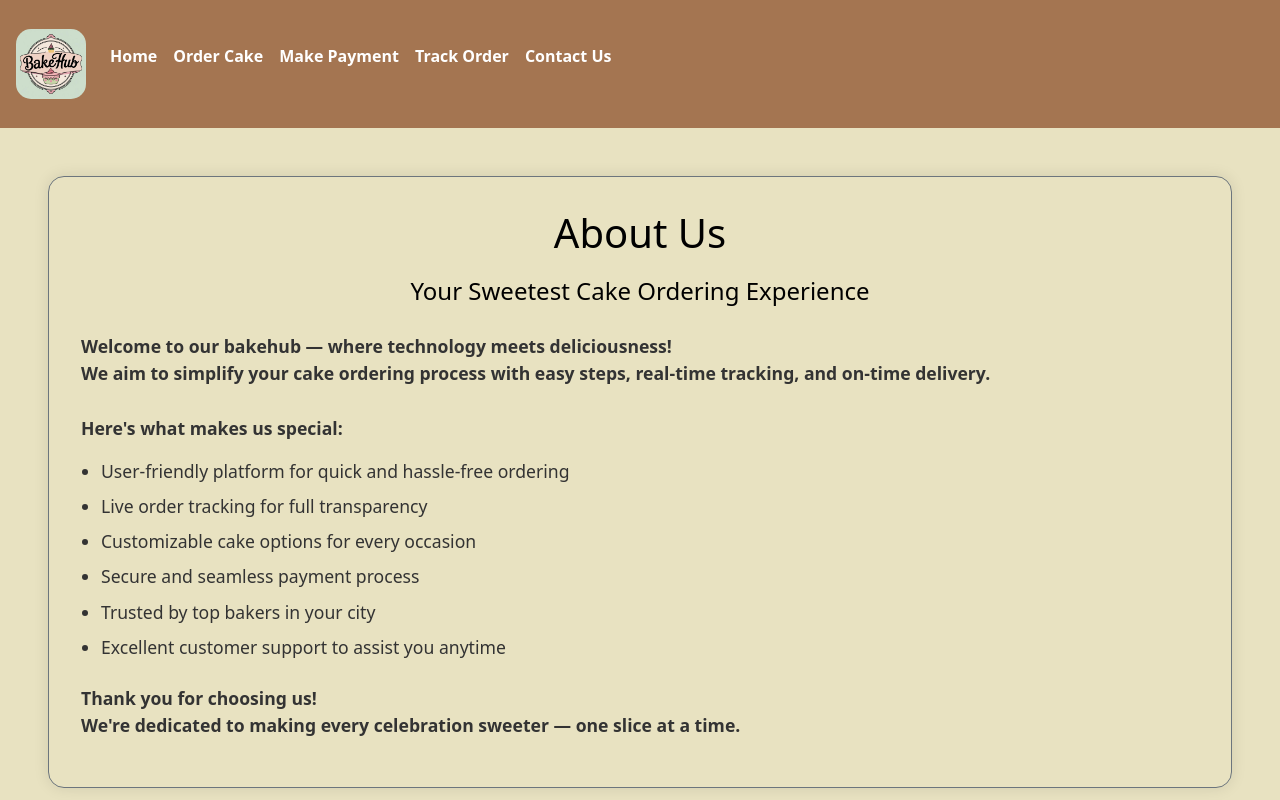
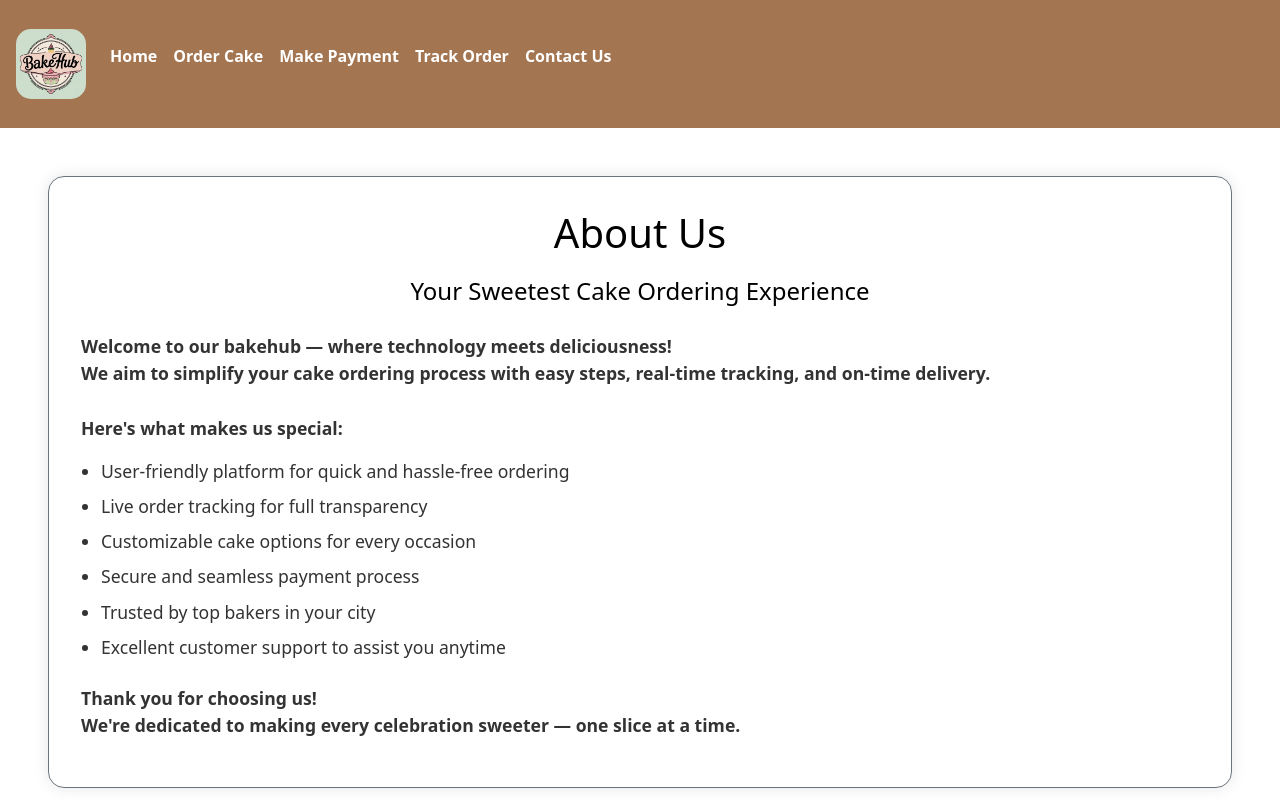
Before and after one commit to prathmesh133/BakeHub, an Angular app: page /about in a window 1280 px wide. Shown: the top 800 px of the page. Built offline with nearby package versions, Linux system fonts and the light colour scheme.

Commit message:
add changres

```diff
--- a/src/app/components/aboutus/aboutus.component.scss
+++ b/src/app/components/aboutus/aboutus.component.scss
@@ -1,9 +1,9 @@
 .container-fluid {
-    background-color: rgb(232, 226, 193);
+    background-color: #fff;
 }
 
 .about-wrapper {
-    background-color: rgb(232, 226, 193);
+    background-color: #fff;
     padding: 2rem;
     border-radius: 1rem;
     box-shadow: 0 0 15px rgba(0, 0, 0, 0.1);
```
